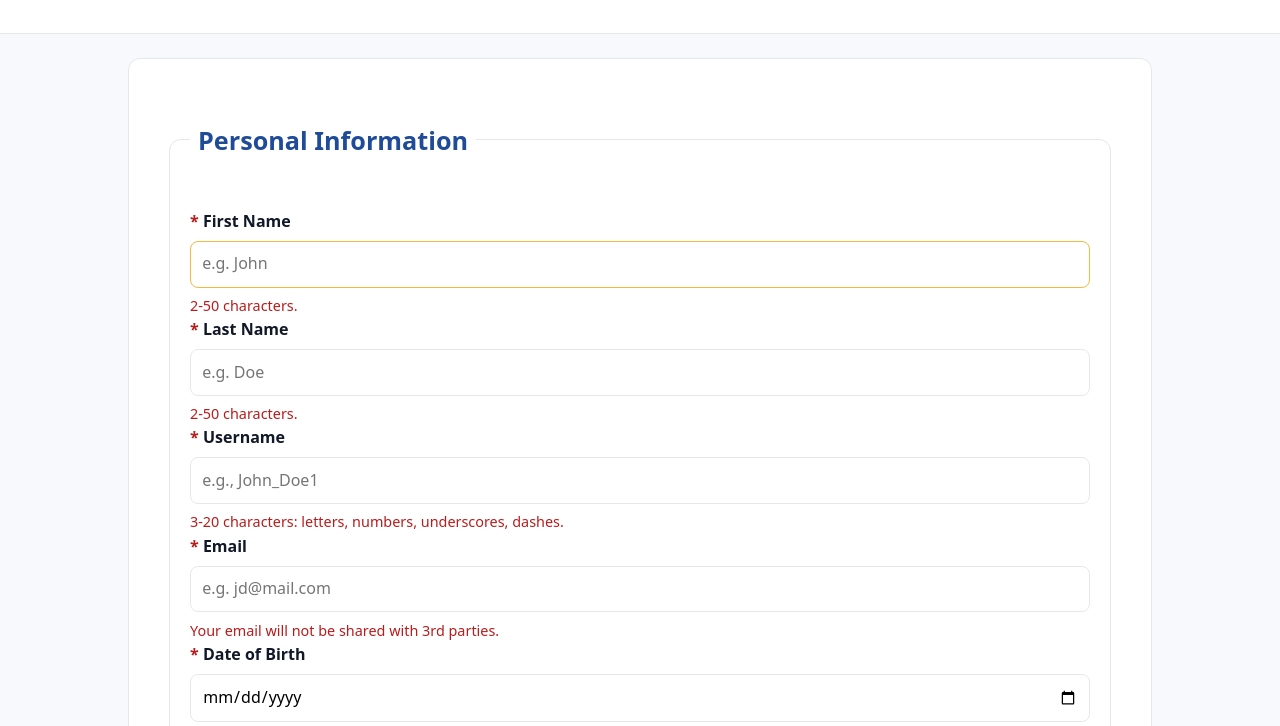
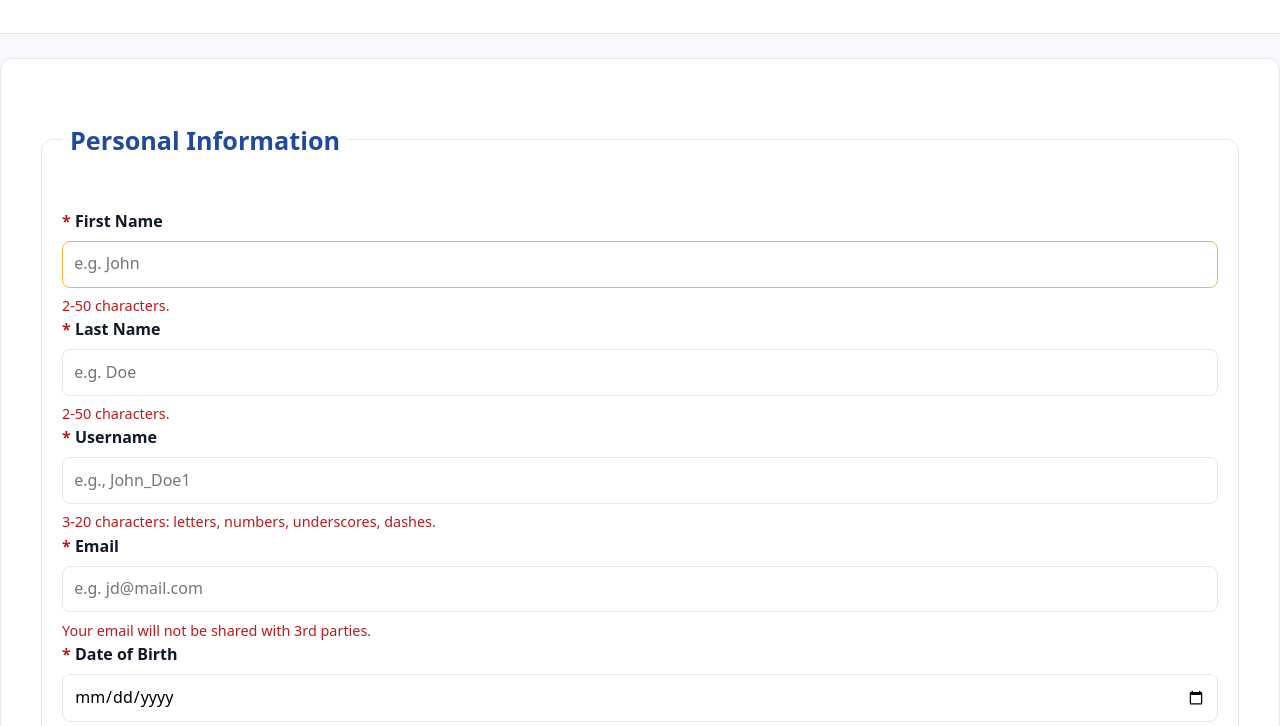
Before and after one commit to katrinebern/https---github.com-katrinebern-WEB_project_2, a plain HTML site: page index.html in a window 1280 px wide. Shown: the part 112-838 px from the top of the page. Drawn offline with Linux system fonts and the light colour scheme.

Commit message:
screnn_width

```diff
--- a/styles.css
+++ b/styles.css
@@ -30,7 +30,7 @@ body {
 
 /* Layout helpers */
 .container {
-  max-width: 1024px;
+  max-width: 1400px;
   margin-inline: auto;
   padding: 1.25rem;
 }
```
